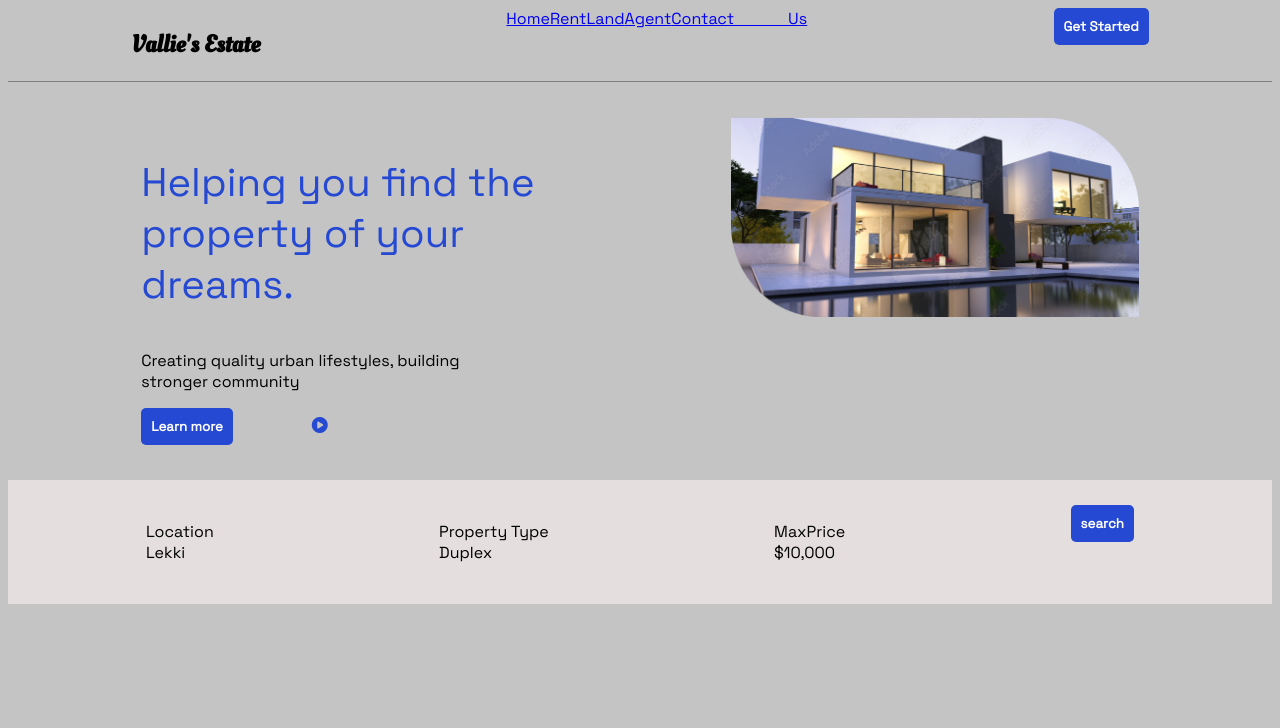
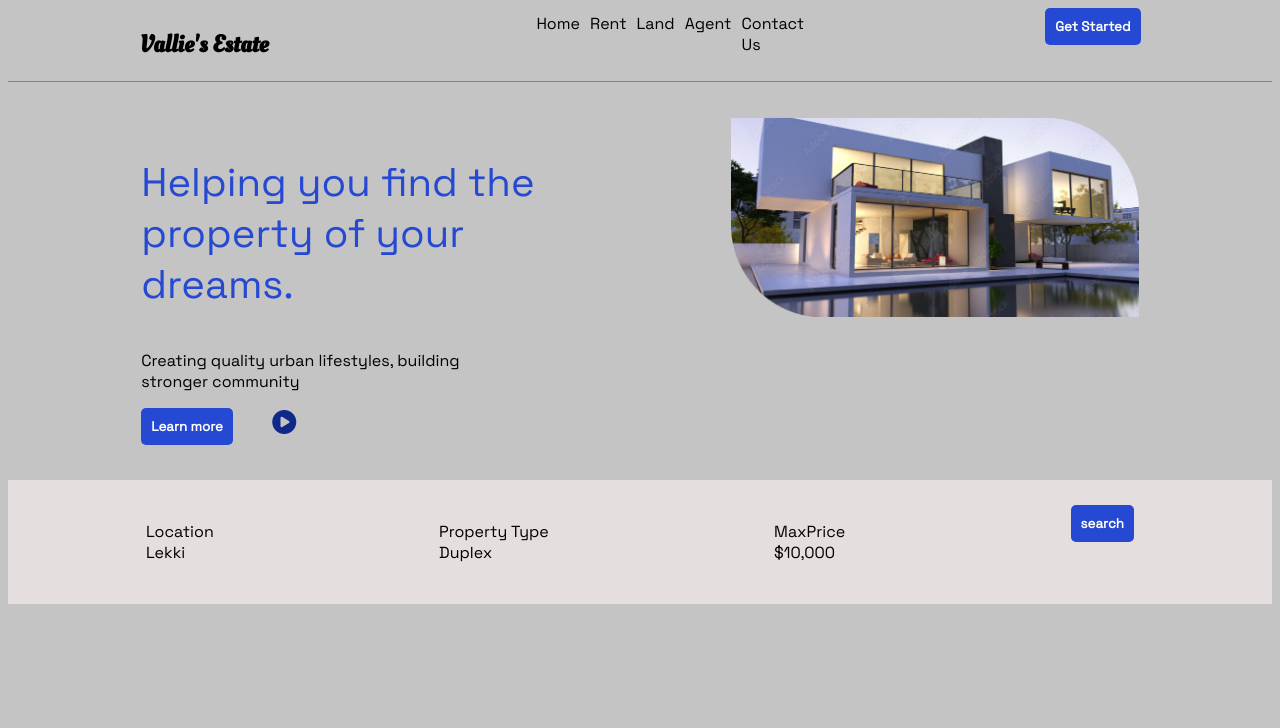
Before and after one commit to bossteve1/firstproject, a plain HTML site: page index.html in a window 1280 px wide. Shown: the top 728 px of the page. Drawn offline with Linux system fonts and the light colour scheme.

Commit message:
st:styling- add final styling to page

```diff
--- a/assets/index.css
+++ b/assets/index.css
@@ -17,12 +17,22 @@ body{
 }
 
 .tabs{
-    justify-content: space-between;
+    display: flex;
+    justify-content: space-around;
 
-    /* display: inline; */
-    display: flex;
+
+
+}
+
+a{
     text-decoration: none;
-    word-spacing: 50px;
+    color: black;
+    margin: 2%;
+
+
+}
+a:hover{
+    color: blue;
 }
 
 button{
@@ -137,6 +147,7 @@ ul{
     list-style-type: none ;
 }
 .fa-solid{
-    color: #2549D3 ;
-    margin-left: 20%;
+    color: #0F298B ;
+    margin-left: 10%;
+    font-size: x-large;
 }
```
